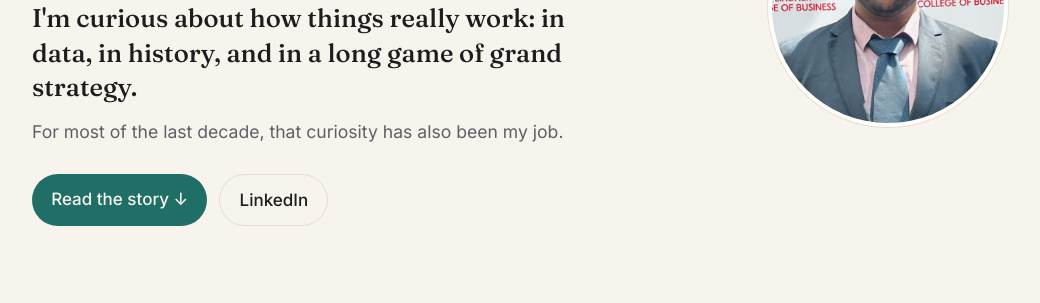
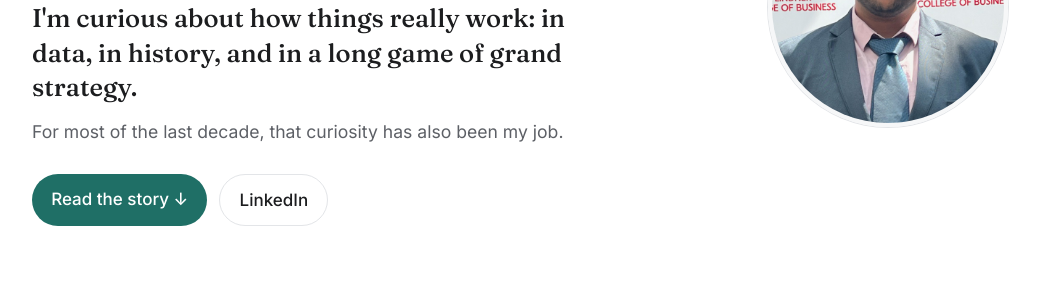
Before and after one commit to RustyRockets/RustyRockets.github.io, an Astro site: page / in a window 1280 px wide. Shown: the part 344-647 px from the top of the page, without its empty margins (120-1160 px from the left). Built offline with nearby package versions, Linux system fonts and the light colour scheme; Astro itself is replaced by a stand-in of ours.

Commit message:
Use a white background for the light theme
Switch the warm off-white page and card tones to white with neutral gray
cards and borders. All text colors keep WCAG AA contrast.

Co-Authored-By: Claude Opus 5.5 <noreply@anthropic.com>

```diff
--- a/src/layouts/Base.astro
+++ b/src/layouts/Base.astro
@@ -45,11 +45,11 @@ const previewImage = new URL('/headshot.jpg', Astro.site);
   /* Design tokens. Light theme is the default; the dark theme overrides the
      same variables when <html data-theme="dark"> is set by the toggle. */
   :root {
-    --bg: #f7f4ee;
-    --surface: #fffdf9;
+    --bg: #ffffff;
+    --surface: #f6f7f8;
     --ink: #1c1d1f;
     --muted: #5d6066;
-    --line: #e2ddd3;
+    --line: #e3e5e8;
     --accent: #1f6f66;
     --accent-soft: #dcebe7;
     --serif: 'Fraunces', Georgia, serif;
```
